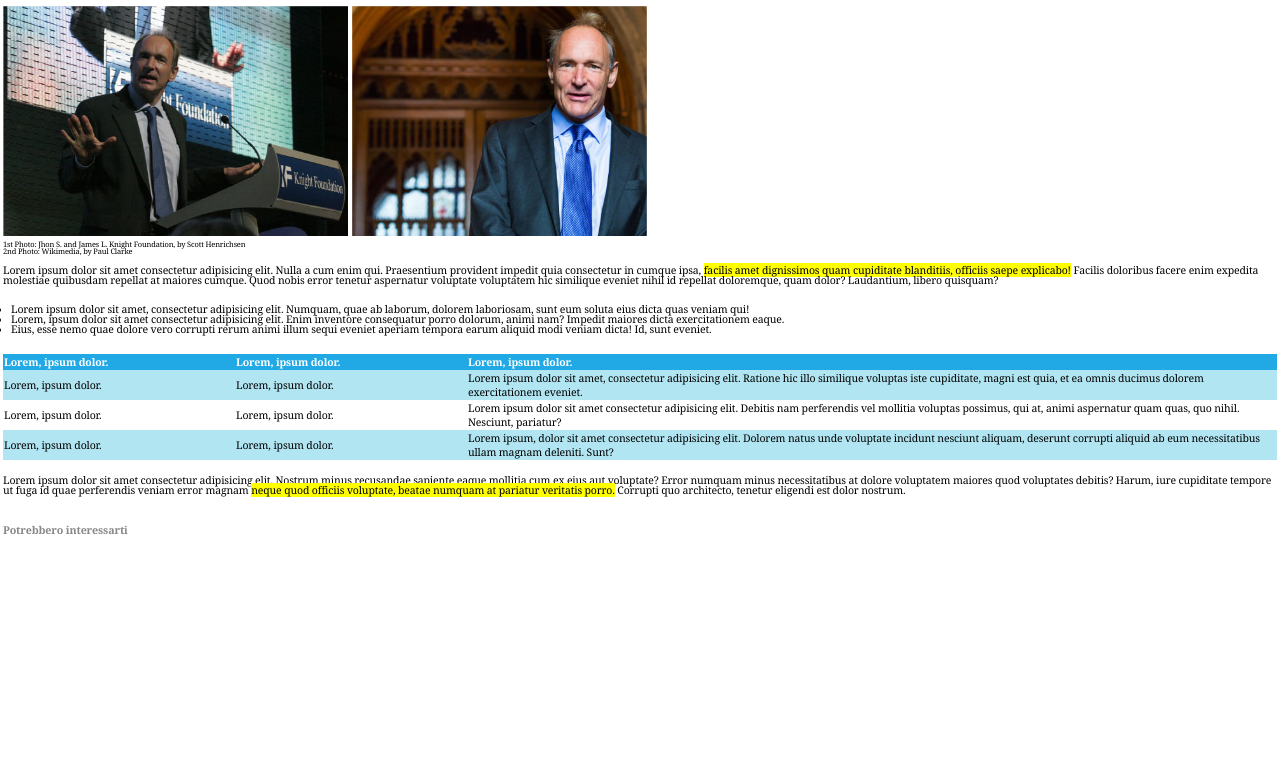
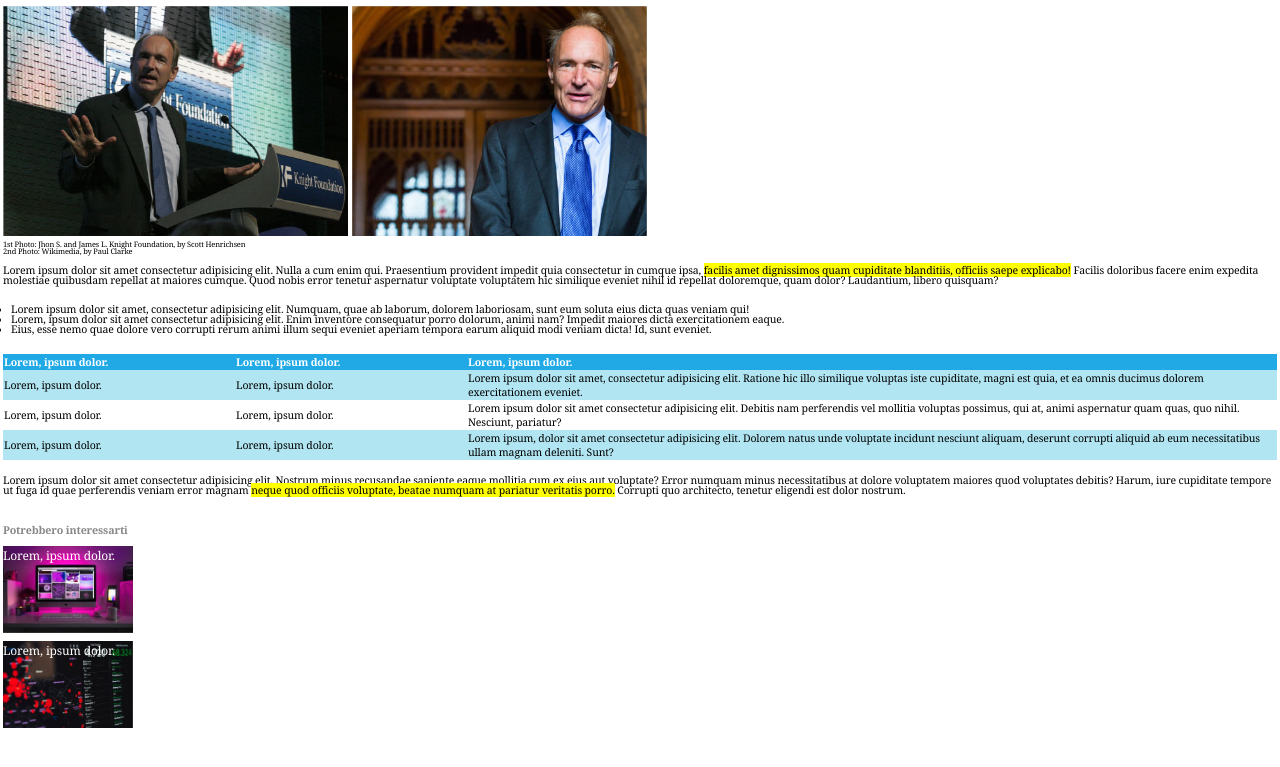
Before and after one commit to Leonardo-Mocchi/html-css-booleaner, a plain HTML site: page index.html in a window 1280 px wide. Shown: the part 115-882 px from the top of the page. Before the commit the page ends 800 px from the top, so only its background shows below. Drawn offline with Linux system fonts and the light colour scheme.

Commit message:
add footer & end exercize

```diff
--- a/assets/css/style.css
+++ b/assets/css/style.css
@@ -123,6 +123,26 @@ footer {
 /* /table */
 /* /main */
 
-.gray_text {
+#more_articles {
     color: var(--booleaner-soft);
+    margin-bottom: 5px;
 }
+
+#art1 {
+    color: white;
+    font-size: 12px;
+    background-image: url(../img/monitor.jpg);
+    background-size: 130px;
+    background-repeat: no-repeat;
+    height: 95px;
+
+}
+
+#art2 {
+    color: white;
+    font-size: 12px;
+    background-image: url(../img/graph.jpg);
+    background-size: 130px;
+    background-repeat: no-repeat;
+    height: 130px;
+}
--- a/index.html
+++ b/index.html
@@ -109,7 +109,9 @@
 
     <footer>
         <section>
-            <h6 class="gray_text">Potrebbero interessarti</h6>
+            <h6 id="more_articles">Potrebbero interessarti</h6>
+            <div id="art1">Lorem, ipsum dolor.</div>
+            <div id="art2">Lorem, ipsum dolor.</div>
         </section>
         <!-- /suggested -->
     </footer>
```
